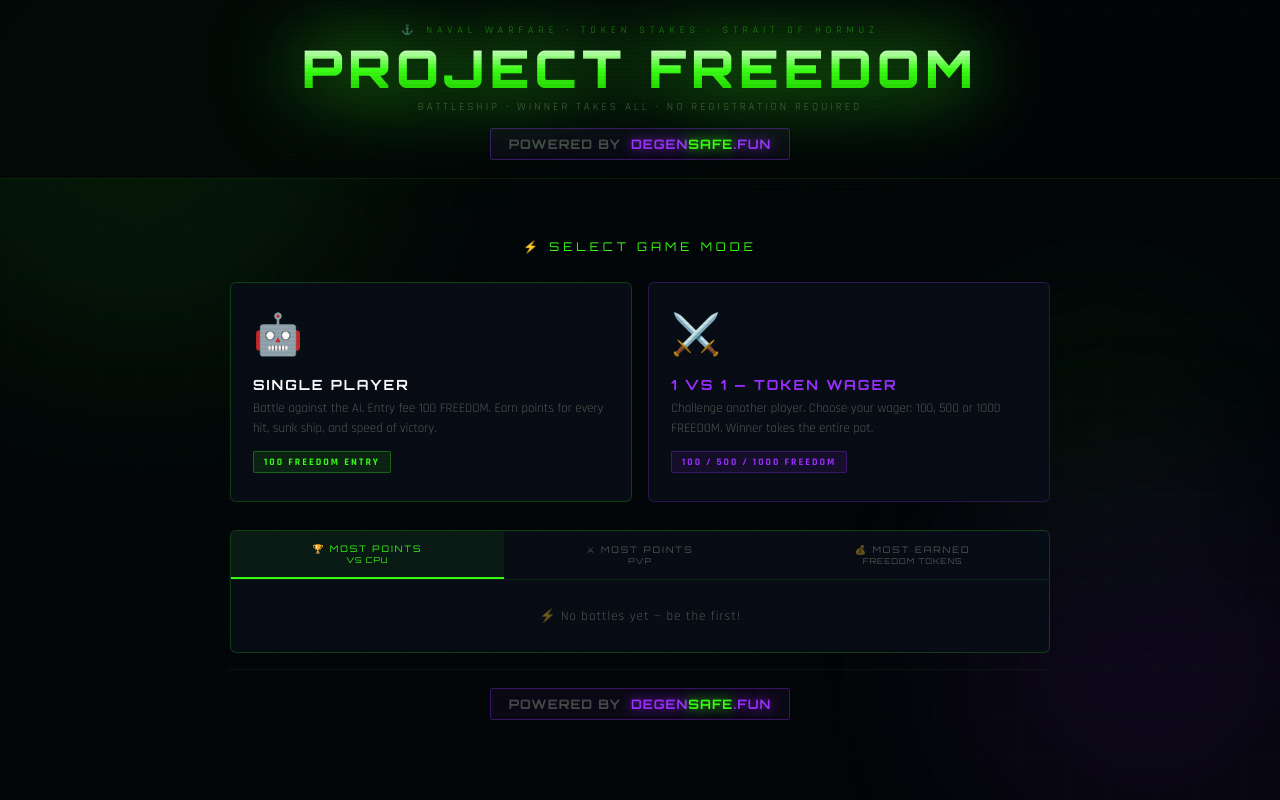
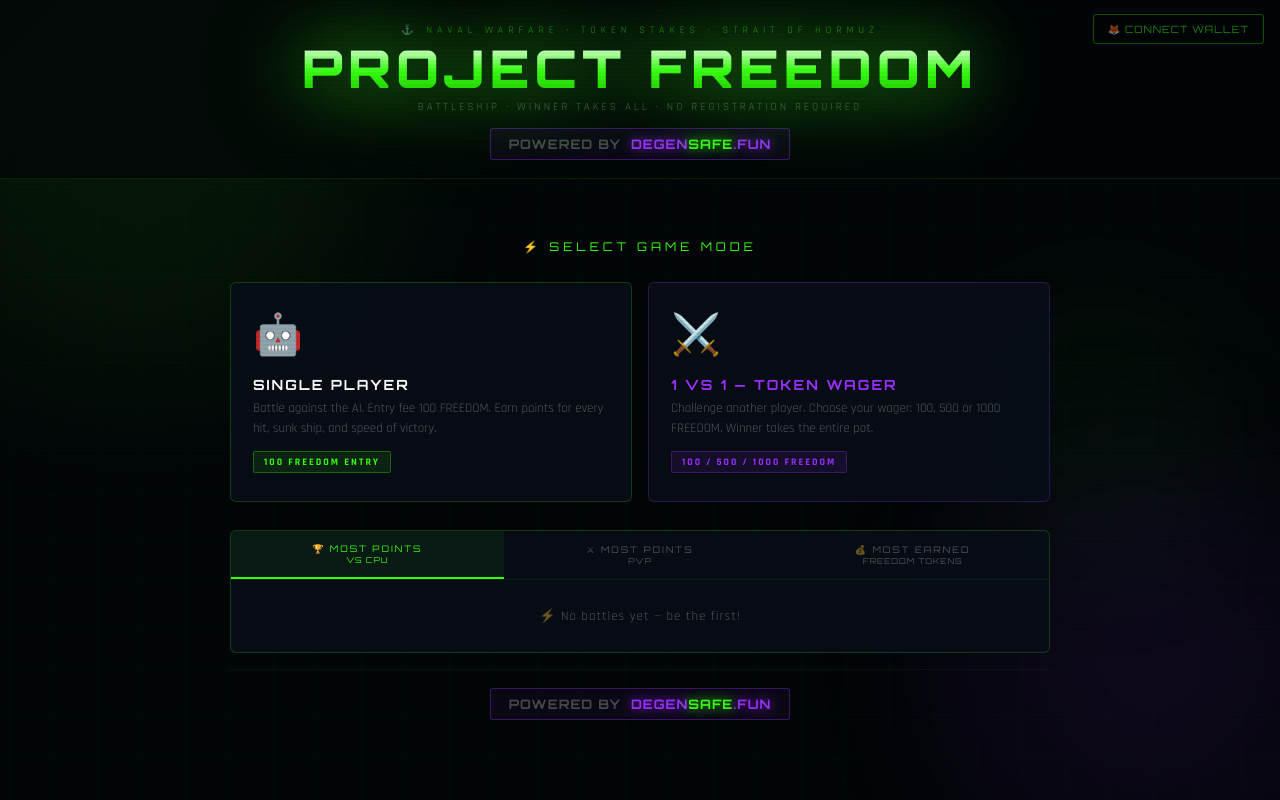
Before and after one commit to mihajlons021/dgn-battleship, a website: page index.html in a window 1280 px wide. Drawn offline with Linux system fonts and the light colour scheme; no server answers.

Commit message:
Update index.html

```diff
--- a/index.html
+++ b/index.html
@@ -1096,5 +1096,44 @@
 S.isPlayerTurn = true;
 
 </script>
-</body>
+<!-- Wallet Integration -->
+<script src="https://esm.sh/@solana/web3.js@1.91.1" type="module"></script>
+
+<!-- Wallet Button u header -->
+<style>
+.wallet-btn {
+  position: fixed;
+  top: 14px;
+  right: 16px;
+  z-index: 100;
+  padding: 8px 14px;
+  background: transparent;
+  border: 1px solid rgba(57,255,20,0.3);
+  border-radius: 3px;
+  color: rgba(57,255,20,0.5);
+  font-family: 'Orbitron', monospace;
+  font-size: 10px;
+  letter-spacing: 1px;
+  cursor: pointer;
+  transition: all 0.2s;
+}
+.wallet-btn:hover { border-color: var(--g); color: var(--g); }
+</style>
+
+<button class="wallet-btn" id="walletBtn" onclick="handleWalletClick()">🦊 CONNECT WALLET</button>
+
+<script type="module">
+import { connectWallet, disconnectWallet, depositToEscrow } from './wallet.js';
+
+window.handleWalletClick = async function() {
+  const btn = document.getElementById('walletBtn');
+  if (btn.textContent.includes('Connect')) {
+    await connectWallet();
+  } else {
+    await disconnectWallet();
+  }
+};
+
+window.depositToEscrow = depositToEscrow;
+</script> </body>
 </html>
```
